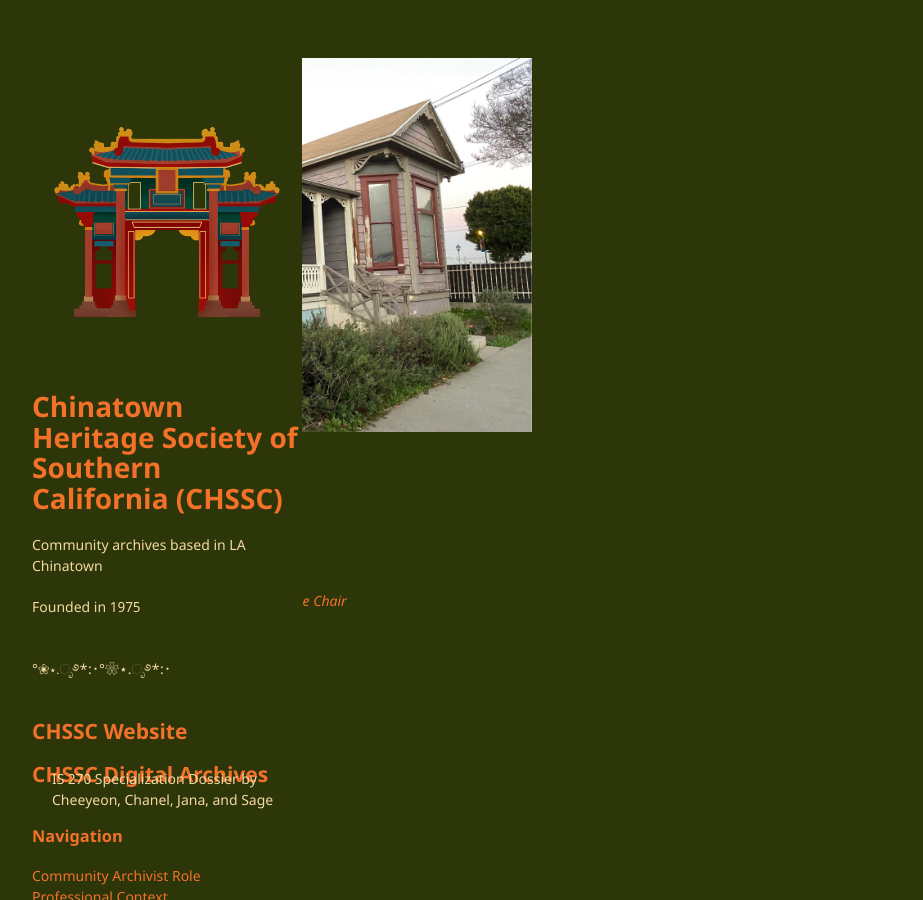
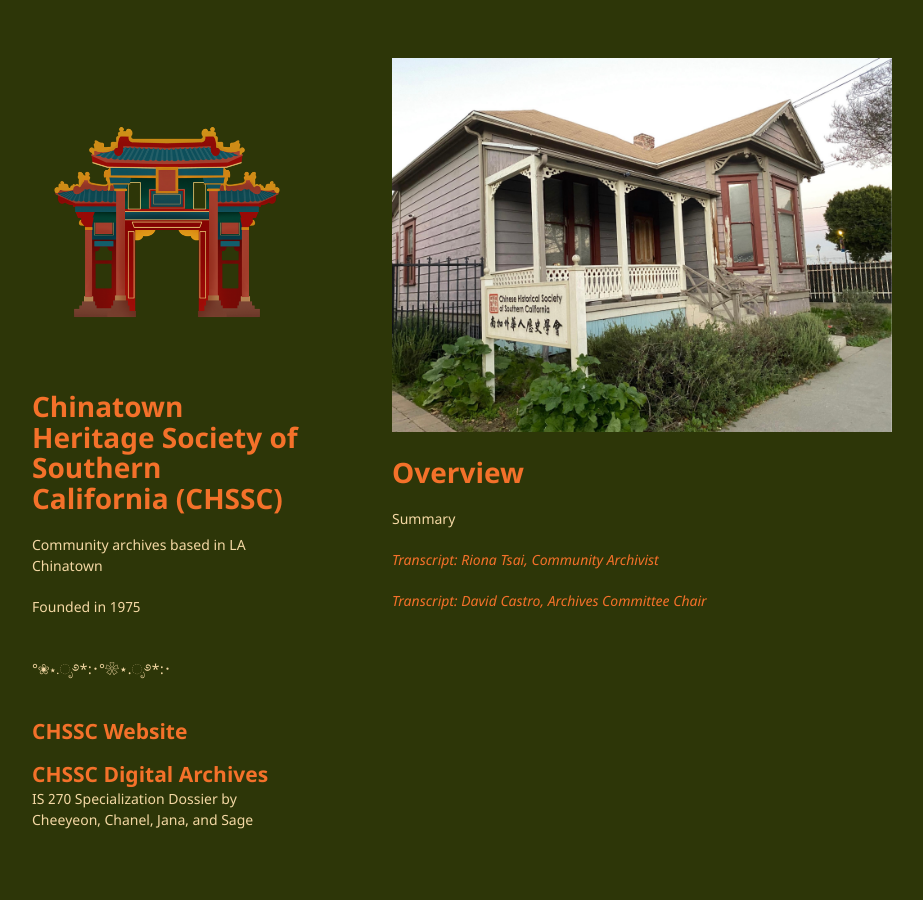
Before and after one commit to chaanelly/IS270-CHSSC, a Jekyll site: the page built from index.md, in a window 1280 px wide and 900 px high. Shown: the whole window, without its empty margins (178-1101 px from the left). Built offline with Jekyll 4.4.1, drawn with Linux system fonts in a browser that asks for light colours; our own code applies the rules of GitHub Pages for plain Markdown files; some of the changed text lies outside the part shown.

Commit message:
Update default.html

```diff
--- a/_layouts/default.html
+++ b/_layouts/default.html
@@ -10,22 +10,7 @@
     <script src="https://cdnjs.cloudflare.com/ajax/libs/html5shiv/3.7.3/html5shiv.min.js"></script>
     <![endif]-->
     {% include head-custom.html %}
-    <style>
-      /* Fix header/footer overlap and add breathing room */
-      .wrapper {
-        display: flex;
-        flex-direction: column;
-        min-height: 100vh;
-      }
-      section {
-        padding: 0px 0px 40px 0px;  /* top right bottom left */
-        margin-bottom: 60px;           /* space above footer */
-      }
-      footer {
-        padding: 20px;
-        margin-top: auto;
-      }
-    </style>
+  </style>
   </head>
   <body>
     <div class="wrapper">
@@ -42,18 +27,6 @@
         <h2><a href="https://chssc.org" target="_blank">CHSSC Website</a></h2>
         <h2><a href="https://chsscdigital.libraryhost.com/s/Collections/page/welcome" target="_blank">CHSSC Digital Archives</a></h2>
         <br>
-        <h3>Navigation</h3>
-        <a href="pages/community-archivist.html">Community Archivist Role</a>
-        <br>
-        <a href="pages/professional-context.html">Professional Context</a>
-        <br>
-        <a href="pages/skills-training.html">Skills and Training</a>
-        <br>
-        <a href="pages/labor-trends.html">Labor Trends</a>
-        <br>
-        <a href="pages/AI-implications.html">AI Implications</a>
-        <br>
-        <a href="pages/annotated-biblio.html">Bibliography</a>
         <br>
         <br>
         <br>
```
